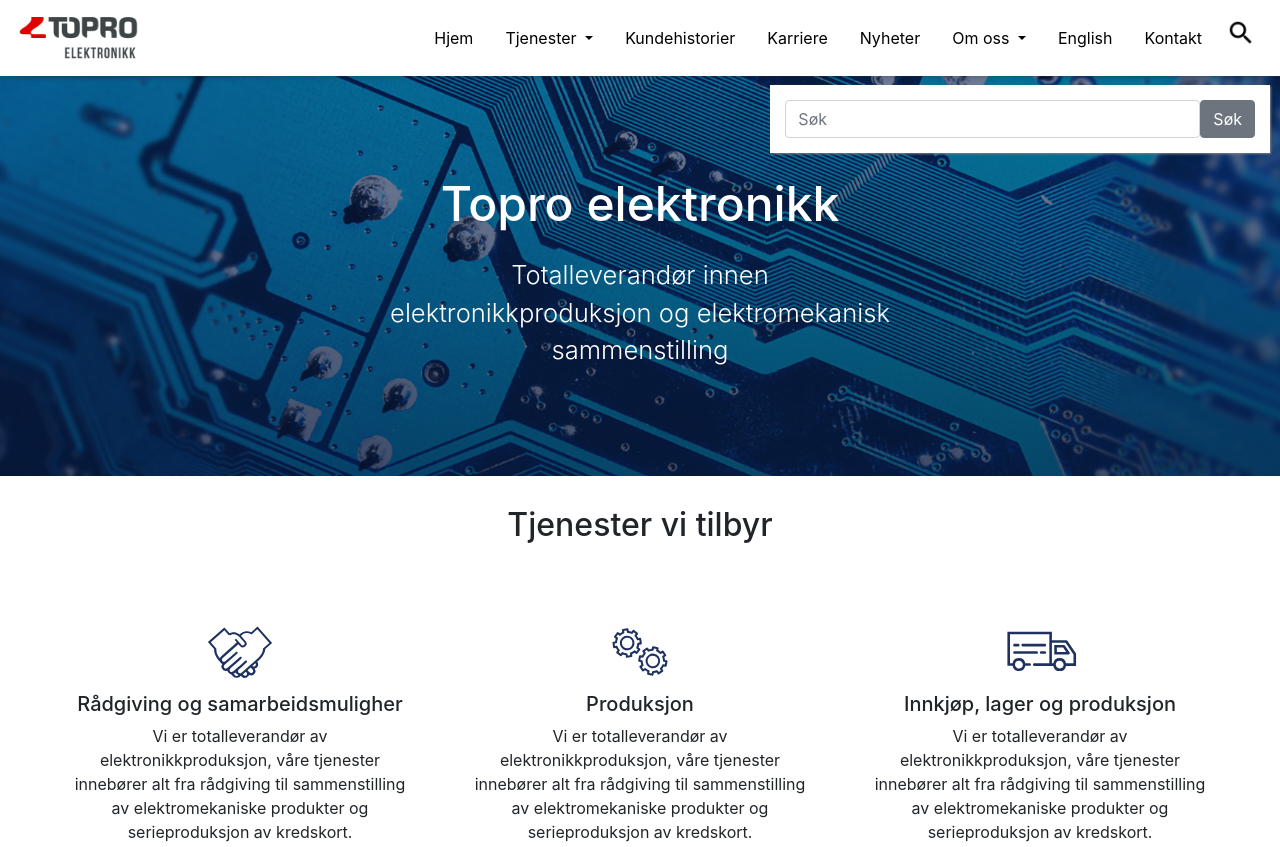
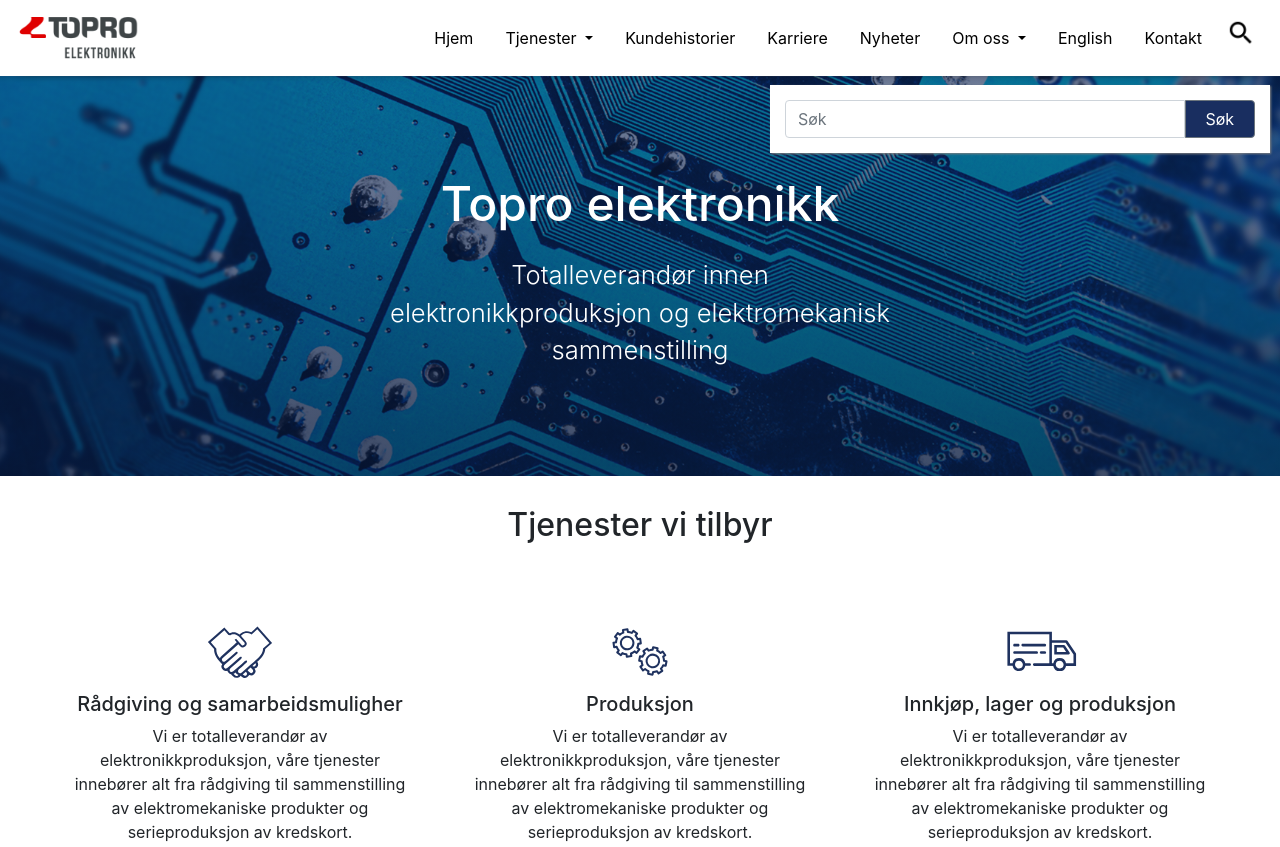
Before and after one commit to SondreBerntsen/toprotemplates, a plain HTML site: page index.html in a window 1280 px wide. Shown: the top 847 px of the page. Drawn offline with nearby package versions, Linux system fonts and the light colour scheme.

Commit message:
searchbar

```diff
--- a/styles/ragnhild.scss
+++ b/styles/ragnhild.scss
@@ -47,13 +47,23 @@
     align-items: center;
     justify-content: flex-end;
     input[type="search"]{
-      width: 415px;
       outline: none !important;
+      width: 85%;
+      border-top-right-radius: 0px !important;
+      border-bottom-right-radius: 0px !important;
+    }
+    button{
+      background-color: #192E60;
+      width: 15%;
+      border-top-left-radius: 0px !important;
+      border-bottom-left-radius: 0px !important;
     }
 
   }
 }
-@media (max-width:1024px) {
+
+
+@media (max-width:990px) {
   .searchbar{
     width: 100%;
     padding: 15px;
```
Also changed, not shown: index.html (+3 -3 lines), styles/ragnhild.css, 1 other file.
